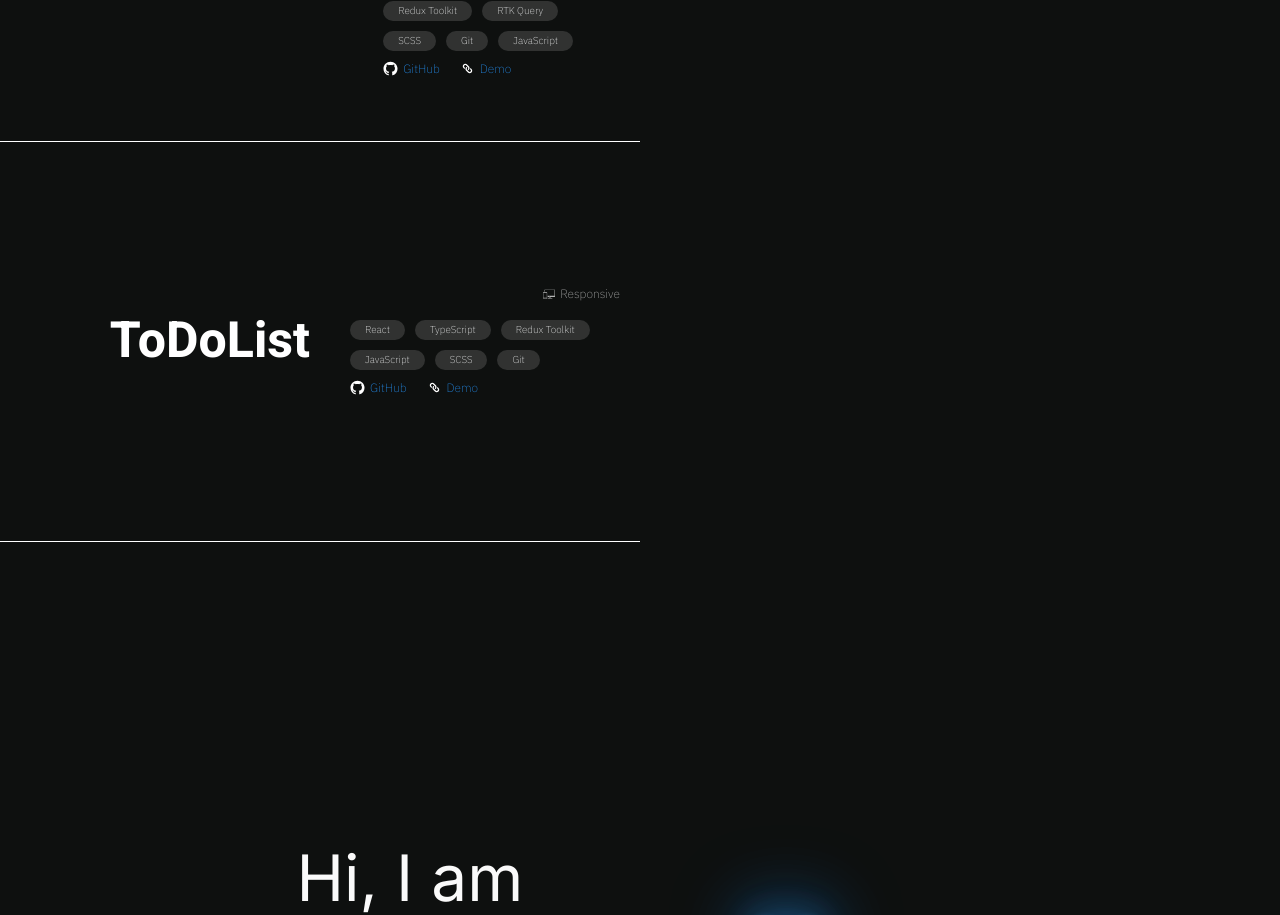
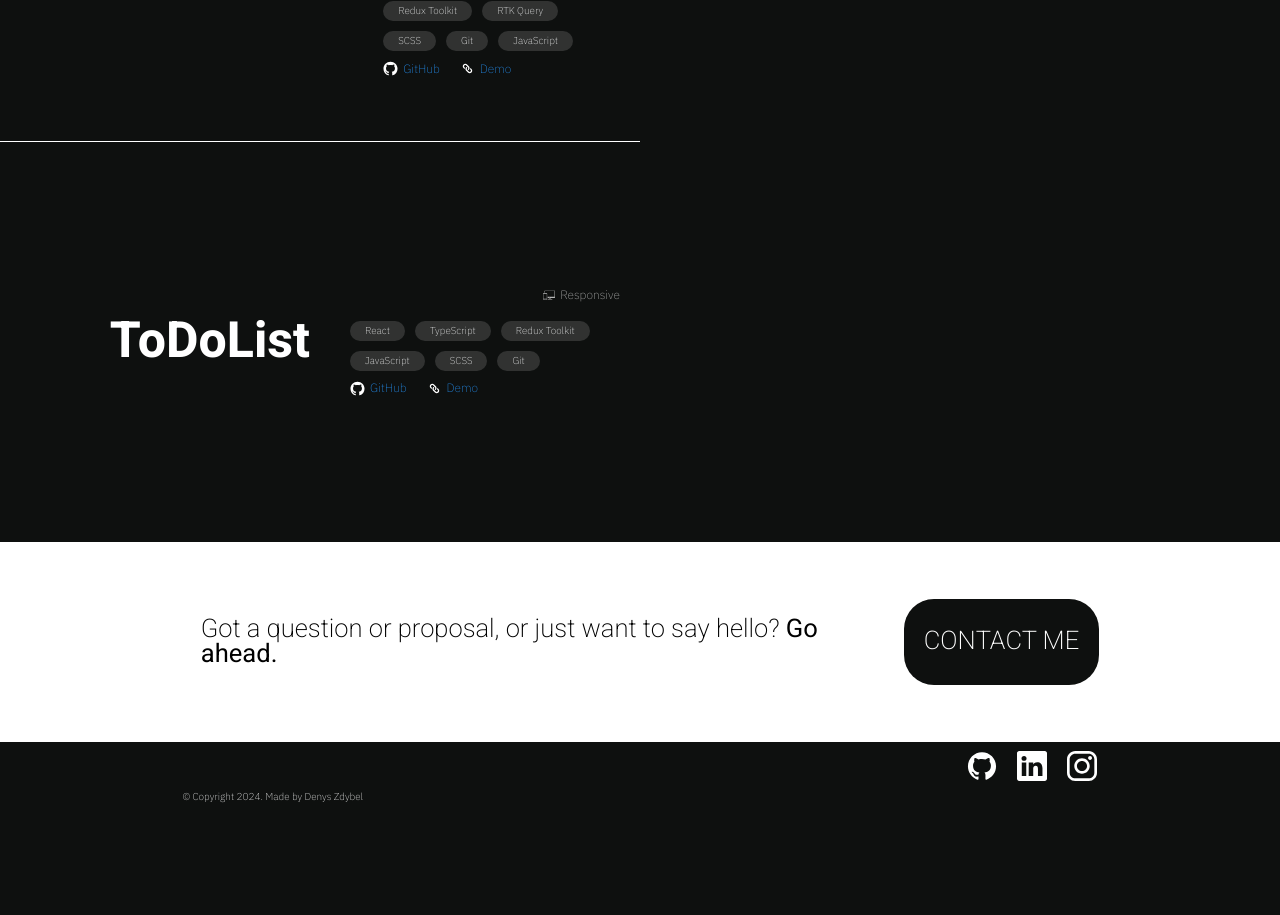
Before and after one commit to s0me0ne-D/denyszdybel, a React (Create React App) app: page / in a window 1280 px wide. Shown: the part 2336-3251 px from the top of the page. After the commit the page ends 3139 px from the top, so only its background shows below. Built offline with nearby package versions, Linux system fonts and the light colour scheme; a web font is replaced by a local one.

Commit message:
added Contact block

```diff
--- a/src/App.tsx
+++ b/src/App.tsx
@@ -4,6 +4,8 @@ import { Title } from "./parts/title/Title";
 import { About } from "./parts/about/About";
 import { Skills } from "./parts/skills/Skills";
 import { Projects } from "./parts/projects/Projects";
+import { Contact } from "./parts/contact/Contact";
+import { FooterLine } from "./parts/contact/FooterLine";
 
 function App() {
 	return (
@@ -12,7 +14,8 @@ function App() {
 			<About />
 			<Skills />
 			<Projects />
-			<Title />
+			<Contact />
+			<FooterLine />
 		</div>
 	);
 }
--- a/src/assets/icons/GitHubIcon.tsx
+++ b/src/assets/icons/GitHubIcon.tsx
@@ -10,7 +10,7 @@ export const GitHubIcon = () => {
 			version="1.1"
 			xmlns="http://www.w3.org/2000/svg"
 		>
-			<title>github</title>
+			<title>GitHub</title>
 			<path d="M16 1.375c-8.282 0-14.996 6.714-14.996 14.996 0 6.585 4.245 12.18 10.148 14.195l0.106 0.031c0.75 0.141 1.025-0.322 1.025-0.721 0-0.356-0.012-1.3-0.019-2.549-4.171 0.905-5.051-2.012-5.051-2.012-0.288-0.925-0.878-1.685-1.653-2.184l-0.016-0.009c-1.358-0.93 0.105-0.911 0.105-0.911 0.987 0.139 1.814 0.718 2.289 1.53l0.008 0.015c0.554 0.995 1.6 1.657 2.801 1.657 0.576 0 1.116-0.152 1.582-0.419l-0.016 0.008c0.072-0.791 0.421-1.489 0.949-2.005l0.001-0.001c-3.33-0.375-6.831-1.665-6.831-7.41-0-0.027-0.001-0.058-0.001-0.089 0-1.521 0.587-2.905 1.547-3.938l-0.003 0.004c-0.203-0.542-0.321-1.168-0.321-1.821 0-0.777 0.166-1.516 0.465-2.182l-0.014 0.034s1.256-0.402 4.124 1.537c1.124-0.321 2.415-0.506 3.749-0.506s2.625 0.185 3.849 0.53l-0.1-0.024c2.849-1.939 4.105-1.537 4.105-1.537 0.285 0.642 0.451 1.39 0.451 2.177 0 0.642-0.11 1.258-0.313 1.83l0.012-0.038c0.953 1.032 1.538 2.416 1.538 3.937 0 0.031-0 0.061-0.001 0.091l0-0.005c0 5.761-3.505 7.029-6.842 7.398 0.632 0.647 1.022 1.532 1.022 2.509 0 0.093-0.004 0.186-0.011 0.278l0.001-0.012c0 2.007-0.019 3.619-0.019 4.106 0 0.394 0.262 0.862 1.031 0.712 6.028-2.029 10.292-7.629 10.292-14.226 0-8.272-6.706-14.977-14.977-14.977-0.006 0-0.013 0-0.019 0h0.001z"></path>
 		</svg>
 	);
--- /dev/null
+++ b/src/assets/icons/media/InstaIcon.tsx
@@ -0,0 +1,35 @@
+import React from "react";
+
+export const InstaIcon = () => {
+	return (
+		<svg
+			fill="#ffffff"
+			version="1.1"
+			id="Layer_1"
+			xmlns="http://www.w3.org/2000/svg"
+			width="30px"
+			height="30px"
+			viewBox="0 0 169.063 169.063"
+		>
+			<title>Instargram</title>
+			<g>
+				<path
+					d="M122.406,0H46.654C20.929,0,0,20.93,0,46.655v75.752c0,25.726,20.929,46.655,46.654,46.655h75.752
+		c25.727,0,46.656-20.93,46.656-46.655V46.655C169.063,20.93,148.133,0,122.406,0z M154.063,122.407
+		c0,17.455-14.201,31.655-31.656,31.655H46.654C29.2,154.063,15,139.862,15,122.407V46.655C15,29.201,29.2,15,46.654,15h75.752
+		c17.455,0,31.656,14.201,31.656,31.655V122.407z"
+				/>
+				<path
+					d="M84.531,40.97c-24.021,0-43.563,19.542-43.563,43.563c0,24.02,19.542,43.561,43.563,43.561s43.563-19.541,43.563-43.561
+		C128.094,60.512,108.552,40.97,84.531,40.97z M84.531,113.093c-15.749,0-28.563-12.812-28.563-28.561
+		c0-15.75,12.813-28.563,28.563-28.563s28.563,12.813,28.563,28.563C113.094,100.281,100.28,113.093,84.531,113.093z"
+				/>
+				<path
+					d="M129.921,28.251c-2.89,0-5.729,1.17-7.77,3.22c-2.051,2.04-3.23,4.88-3.23,7.78c0,2.891,1.18,5.73,3.23,7.78
+		c2.04,2.04,4.88,3.22,7.77,3.22c2.9,0,5.73-1.18,7.78-3.22c2.05-2.05,3.22-4.89,3.22-7.78c0-2.9-1.17-5.74-3.22-7.78
+		C135.661,29.421,132.821,28.251,129.921,28.251z"
+				/>
+			</g>
+		</svg>
+	);
+};
--- /dev/null
+++ b/src/assets/icons/media/LinkedInIcon.tsx
@@ -0,0 +1,13 @@
+import React from "react";
+
+export const LinkedInIcon = () => {
+	return (
+		<svg width="24" height="24" viewBox="0 0 24 24" fill="none" xmlns="http://www.w3.org/2000/svg">
+			<title>LinkedIn</title>
+			<path
+				d="M0 1.719C0 0.7695 0.789 0 1.7625 0H22.2375C23.211 0 24 0.7695 24 1.719V22.281C24 23.2305 23.211 24 22.2375 24H1.7625C0.789 24 0 23.2305 0 22.281V1.719ZM7.4145 20.091V9.2535H3.813V20.091H7.4145ZM5.6145 7.773C6.87 7.773 7.6515 6.942 7.6515 5.901C7.629 4.8375 6.8715 4.029 5.6385 4.029C4.4055 4.029 3.6 4.839 3.6 5.901C3.6 6.942 4.3815 7.773 5.5905 7.773H5.6145ZM12.9765 20.091V14.0385C12.9765 13.7145 13.0005 13.3905 13.0965 13.1595C13.356 12.513 13.9485 11.8425 14.9445 11.8425C16.248 11.8425 16.7685 12.8355 16.7685 14.2935V20.091H20.37V13.875C20.37 10.545 18.594 8.997 16.224 8.997C14.313 8.997 13.4565 10.047 12.9765 10.7865V10.824H12.9525C12.9605 10.8115 12.9685 10.799 12.9765 10.7865V9.2535H9.3765C9.4215 10.2705 9.3765 20.091 9.3765 20.091H12.9765Z"
+				fill="#ffffff"
+			/>
+		</svg>
+	);
+};
--- a/src/global_styles/_animations.scss
+++ b/src/global_styles/_animations.scss
@@ -25,3 +25,20 @@
 		opacity: 1;
 	}
 }
+@keyframes rotate {
+	0% {
+	}
+	100% {
+		transform: rotate(360deg);
+	}
+}
+@keyframes jump {
+	0% {
+	}
+	50% {
+		margin-bottom: 2px;
+	}
+	100% {
+		margin-bottom: 0;
+	}
+}
--- /dev/null
+++ b/src/parts/contact/Contact.tsx
@@ -0,0 +1,13 @@
+import React, { useState } from "react";
+import "./contact.scss";
+
+export const Contact = () => {
+	return (
+		<div className="contact">
+			<span className="contact_text">
+				Got a question or proposal, or just want to say hello? <span>Go ahead.</span>
+			</span>
+			<a href={"mailto:zdybeldenys@gmail.com?subject=👋 Hello!"}>CONTACT ME</a>
+		</div>
+	);
+};
--- /dev/null
+++ b/src/parts/contact/FooterLine.tsx
@@ -0,0 +1,24 @@
+import React from "react";
+import "./footerLine.scss";
+import { GitHubIcon } from "../../assets/icons/GitHubIcon";
+import { LinkedInIcon } from "../../assets/icons/media/LinkedInIcon";
+import { InstaIcon } from "../../assets/icons/media/InstaIcon";
+
+export const FooterLine = () => {
+	return (
+		<div className="footer-line">
+			<div className="footer-line_media">
+				<a>
+					<GitHubIcon />
+				</a>
+				<a>
+					<LinkedInIcon />
+				</a>
+				<a>
+					<InstaIcon />
+				</a>
+			</div>
+			<span className="footer-line_copy">© Copyright 2024. Made by Denys Zdybel</span>
+		</div>
+	);
+};
--- /dev/null
+++ b/src/parts/contact/contact.scss
@@ -0,0 +1,42 @@
+.contact {
+	width: 100%;
+	min-height: 25vh;
+	background-color: white;
+	font-family: "Heebo";
+	font-weight: 200;
+	font-size: max(25px, min(2vw, 2rem));
+	display: grid;
+	grid-template-columns: 1fr 4fr max-content 1fr;
+	place-items: center;
+
+	&_text {
+		grid-column: 2;
+		padding: 0 20px;
+		span {
+			text-align: end;
+			font-weight: 400;
+		}
+	}
+
+	a {
+		padding: 30px 20px;
+		border-radius: 30px;
+		color: white;
+		background-color: #0e100f;
+	}
+}
+@media (max-width: 510px) {
+	.contact {
+		display: flex;
+		flex-direction: column;
+		justify-content: space-around;
+		text-align: center;
+	}
+}
+@media (max-width: 400px) {
+	.contact {
+		min-height: 50vh;
+		justify-content: center;
+		gap: 30px;
+	}
+}
--- /dev/null
+++ b/src/parts/contact/footerLine.scss
@@ -0,0 +1,56 @@
+@import "../../global_styles/colors", "../../global_styles/animations";
+
+.footer-line {
+	display: grid;
+	grid-template-columns: 1fr 2.5fr 2.5fr 1fr;
+	&_copy {
+		display: flex;
+		align-items: flex-end;
+		font-family: "IBM 200";
+		font-size: 10px;
+		color: #ffffff;
+		grid-column: 2;
+	}
+	&_media {
+		grid-column: 3;
+
+		min-height: 50px;
+		display: flex;
+		justify-content: flex-end;
+		align-items: center;
+		gap: 20px;
+		a {
+			cursor: pointer;
+			svg {
+				width: 30px;
+				height: 30px;
+				path {
+					transition: 0.2s ease-in;
+				}
+			}
+			&:hover {
+				svg {
+					animation: rotate 0.4s linear, 0.3s jump 0.4s infinite;
+				}
+				path {
+					fill: $BLUE;
+				}
+			}
+		}
+	}
+}
+@media (max-width: 510px) {
+	.footer-line {
+		display: flex;
+		flex-direction: column;
+		gap: 10px;
+		&_copy {
+			width: 100%;
+			display: flex;
+			justify-content: center;
+		}
+		&_media {
+			margin-right: 20px;
+		}
+	}
+}
--- a/src/parts/projects/components/project.scss
+++ b/src/parts/projects/components/project.scss
@@ -8,6 +8,9 @@
 	font-family: "IBM 200";
 	border-bottom: 1px solid #ffffff;
 	font-size: 12px;
+	&:nth-child(3) {
+		border-bottom: none;
+	}
 	&_logo {
 		width: 100%;
 		display: flex;
--- a/src/parts/projects/projects.scss
+++ b/src/parts/projects/projects.scss
@@ -28,25 +28,23 @@
 		width: 100%;
 		position: sticky;
 		top: 25%;
-		.shadow {
-			position: absolute;
-			z-index: 5;
-			width: 100%;
-			height: 100%;
-		}
+		display: flex;
+		justify-content: center;
 		&_item {
-			padding: 0 20px;
 			width: 100%;
 			height: 100%;
 			position: absolute;
-			left: 50%;
-			transform: translateX(-50%);
+			display: flex;
+			justify-content: center;
+			align-items: center;
 			border-radius: 10px;
 		}
 		img {
-			width: 100%;
-			height: 100%;
+			position: absolute;
+			max-width: 95%;
+			max-height: 90%;
 			object-fit: contain;
+			border-radius: 10px;
 		}
 	}
 }
```
Also changed, not shown: src/parts/projects/Projects.tsx (+9 -0 lines).
